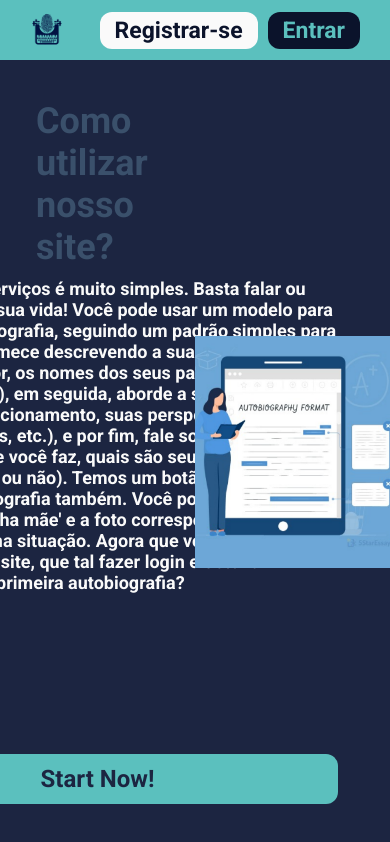
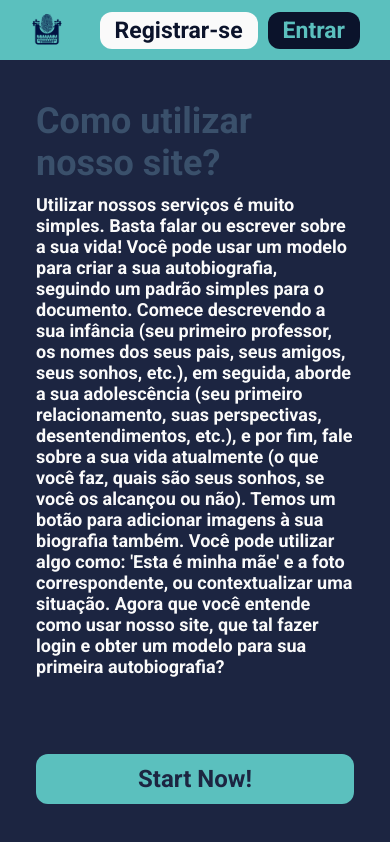
Before and after one commit to ElielsonU/SelfGraphy, a Next.js app: page /about in a window 390 px wide. Built offline with nearby package versions, Linux system fonts and the light colour scheme.

Commit message:
faet: responsive layout finished

```diff
--- a/src/app/about/page.tsx
+++ b/src/app/about/page.tsx
@@ -56,11 +56,16 @@ const Description = styled.section`
 
   > p {
     margin: 10px;
+    max-width: 100%;
     font-size: 1.8rem;
     color: ${({ theme }) => theme.white};
     display: inline-block;
     width: 480px;
     flex: 1;
+  }
+
+  @media (max-width: 1070px) {
+    width: 100%;
   }
 `;
 
@@ -72,7 +77,11 @@ const Main = styled.main`
 
   .about-image {
     width: 50%;
-    max-height: 100%;
+    height: 100%;
     object-fit: cover;
+
+    @media (max-width: 1070px) {
+      display: none;
+    }
   }
 `;
--- a/src/components/models/Button/index.tsx
+++ b/src/components/models/Button/index.tsx
@@ -24,6 +24,7 @@ export const Button = styled.button<ButtonProps>`
     border-radius: 12px;
     transition: 200ms all ease-in;
     cursor: pointer;
+    max-width: 100%;
 
     &:hover {
         filter: saturate(200%);
```
